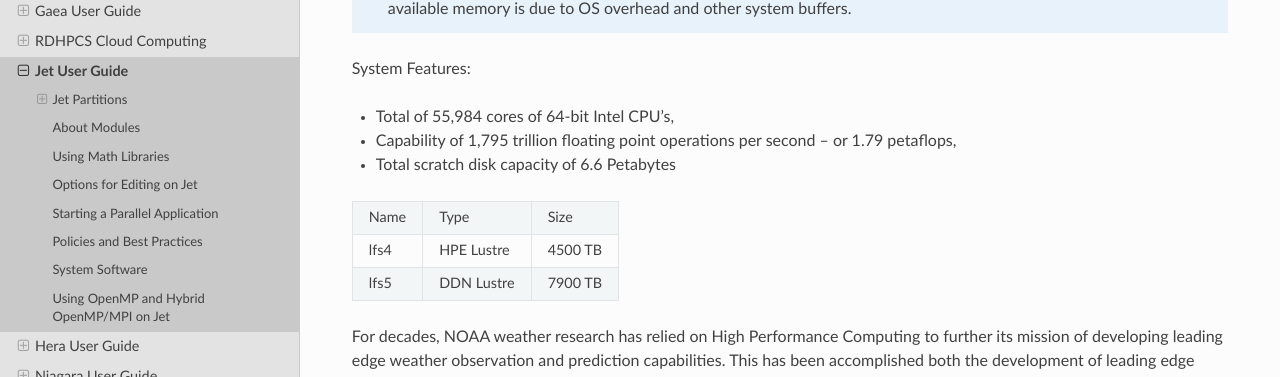
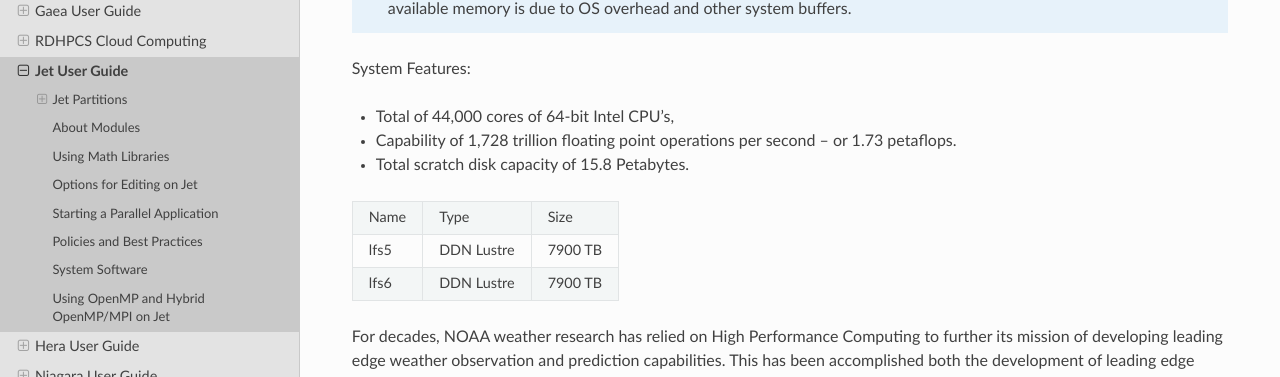
Before and after one commit to NOAA-RDHPCS/noaa-rdhpcs.github.io, a Sphinx documentation site: the page built from source/systems/jet_user_guide.rst, in a window 1280 px wide and 900 px high, scrolled down 1137 px. Shown: the part 151-528 px from the top of the window. Built offline with Sphinx 7.4.7 and the Read the Docs theme 3.1.0, drawn with Linux system fonts in a browser that asks for light colours.

Commit message:
update Jet system features

```diff
--- a/source/systems/jet_user_guide.rst
+++ b/source/systems/jet_user_guide.rst
@@ -121,18 +121,18 @@ partitions, plus four bigmem nodes, totaling 57,744 coes, @
 
 System Features:
 
--  Total of 55,984 cores of 64-bit Intel CPU’s,
--  Capability of 1,795 trillion floating point operations
-   per second – or 1.79 petaflops,
--  Total scratch disk capacity of 6.6 Petabytes
+-  Total of 44,000 cores of 64-bit Intel CPU’s,
+-  Capability of 1,728 trillion floating point operations
+   per second – or 1.73 petaflops.
+-  Total scratch disk capacity of 15.8 Petabytes.
 
 
 +------+-----------+---------+
 | Name |Type       |Size     |
 +------+-----------+---------+
-| lfs4 |HPE Lustre |4500 TB  |
+| lfs5 |DDN Lustre |7900 TB  |
 +------+-----------+---------+
-| lfs5 |DDN Lustre |7900 TB  |
+| lfs6 |DDN Lustre |7900 TB  |
 +------+-----------+---------+
 
 For decades, NOAA weather research has relied on High Performance
```
